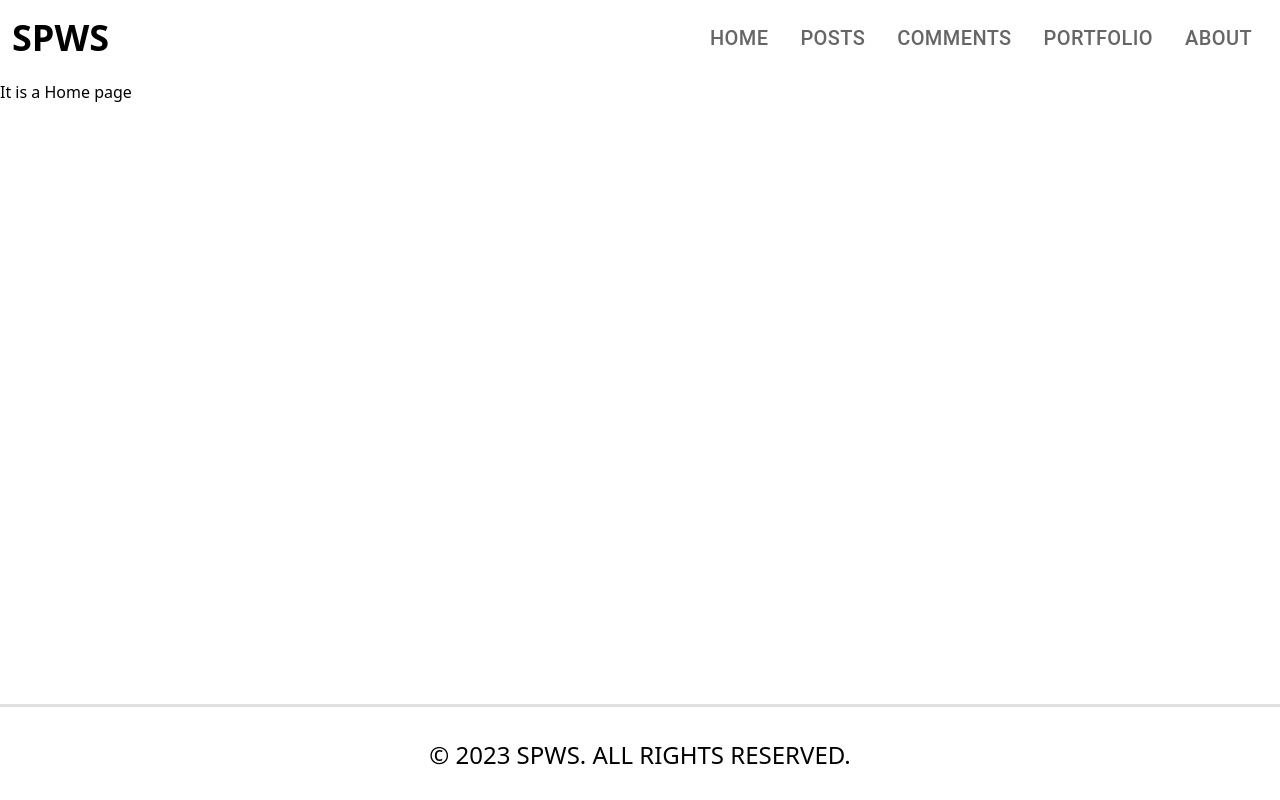
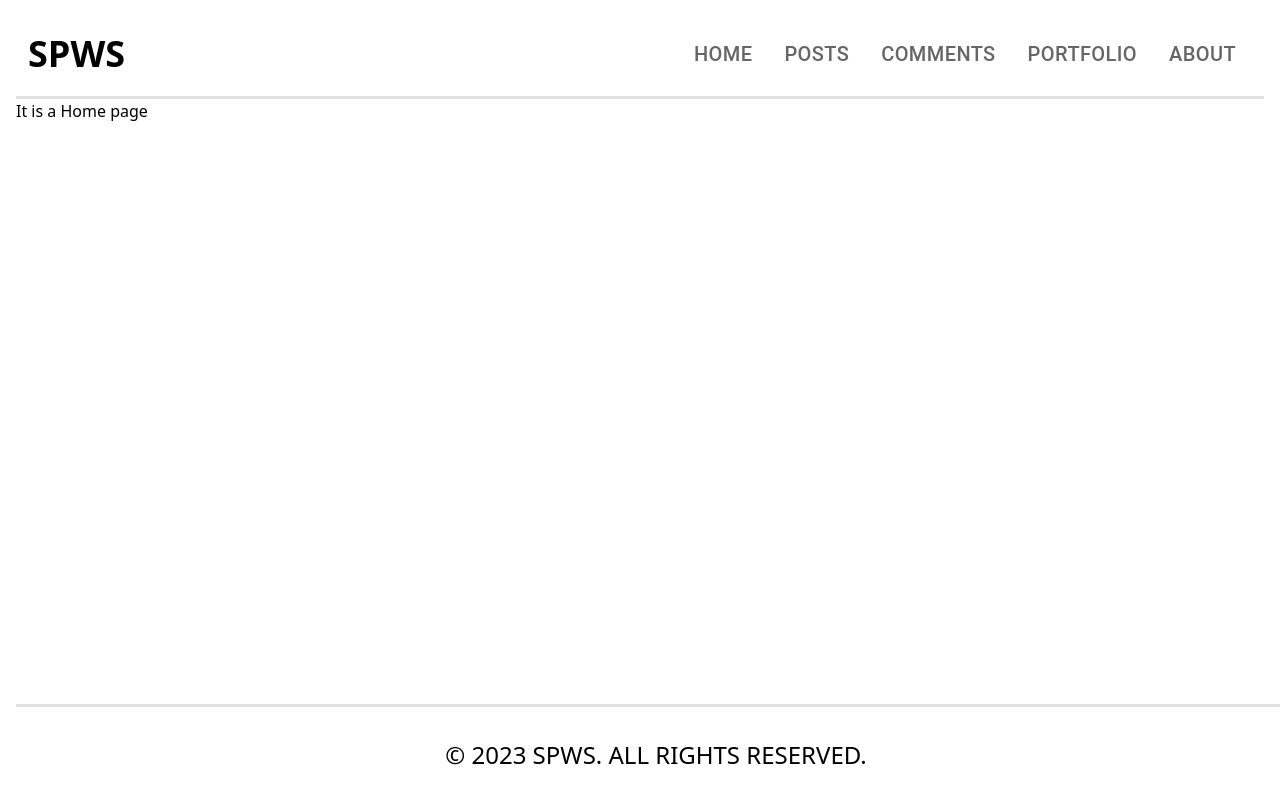
Before and after one commit to AlexKomanov/nextjs-blog, a Next.js app: page / in a window 1280 px wide. Built offline with nearby package versions, Linux system fonts and the light colour scheme.

Commit message:
Refactoring of Footer and Layout components

```diff
--- a/src/components/Footer.tsx
+++ b/src/components/Footer.tsx
@@ -2,7 +2,7 @@ import { Divider } from "@mui/material"
 
 const Footer = () => {
   return (
-    <div className="fixed bottom-0 w-full h-24">
+    <div className="bottom-0 w-full h-24 fixed">
       <Divider sx={{borderBottomWidth: 3}}/>
       <div className="text-2xl p-8 text-center">© 2023 SPWS. ALL RIGHTS RESERVED.</div>
       </div>
--- a/src/components/Layout.tsx
+++ b/src/components/Layout.tsx
@@ -1,3 +1,4 @@
+import Divider from "@mui/material/Divider";
 import { FC, ReactNode } from "react"
 import Footer from "./Footer"
 import NavBar from "./NavBar"
@@ -8,11 +9,12 @@ interface IProps {
 
 const Layout: FC<IProps> = ({children}: IProps) => {
   return (
-    <>
+    <div className="p-4">
     <NavBar/>
+    <Divider sx={{borderBottomWidth: 3}}/>
     <main>{children}</main>
     <Footer/>
-    </>
+    </div>
   )
 }
 
```
